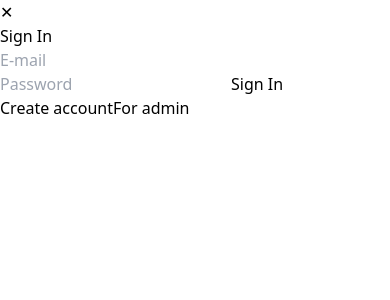
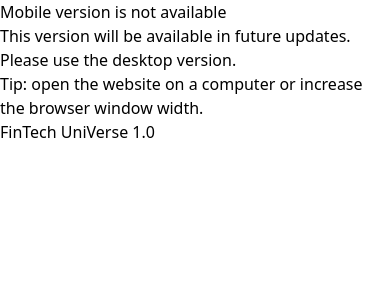
Before and after one commit to FintechT1-0/FRont-end_Ivan, a React (Vite) app: page /login in a window 390 px wide. Shown: the top 300 px of the page. Built offline with nearby package versions, Linux system fonts and the light colour scheme.

Commit message:
заглушка для моб. версії

```diff
--- a/src/App.jsx
+++ b/src/App.jsx
@@ -2,6 +2,7 @@
 
 import Layout from "./components/Layout";
 import ProtectedRoute from "./components/ProtectedRoute";
+import DesktopOnly from "./components/DesktopOnly";
 
 // public pages
 import HomePage from "./pages/HomePage";
@@ -32,6 +33,7 @@
 
 export default function App() {
   return (
+    <DesktopOnly>
       <Routes>
         {/* ===== PUBLIC LAYOUT ===== */}
         <Route element={<Layout />}>
@@ -83,5 +85,6 @@
         {/* ===== FALLBACK ===== */}
         <Route path="*" element={<Navigate to="/" replace />} />
       </Routes>
+    </DesktopOnly>
   );
 }
--- /dev/null
+++ b/src/components/DesktopOnly.jsx
@@ -0,0 +1,48 @@
+import { useEffect, useMemo, useState } from "react";
+import { useLang } from "../context/LanguageContext";
+
+export default function DesktopOnly({ children, minWidth = 1024 }) {
+  const { lang } = useLang();
+  const ua = lang === "ua";
+
+  const t = useMemo(
+    () => ({
+      title: ua ? "Мобільна версія недоступна" : "Mobile version is not available",
+      text: ua
+        ? "Ця версія сайту буде доступна в подальших оновленнях. Перейдіть на десктоп-версію."
+        : "This version will be available in future updates. Please use the desktop version.",
+      hint: ua
+        ? "Порада: відкрий сайт на комп’ютері або збільши ширину вікна браузера."
+        : "Tip: open the website on a computer or increase the browser window width.",
+    }),
+    [ua]
+  );
+
+  const [isDesktop, setIsDesktop] = useState(() => {
+    if (typeof window === "undefined") return true;
+    return window.innerWidth >= minWidth;
+  });
+
+  useEffect(() => {
+    const onResize = () => setIsDesktop(window.innerWidth >= minWidth);
+    onResize();
+    window.addEventListener("resize", onResize);
+    return () => window.removeEventListener("resize", onResize);
+  }, [minWidth]);
+
+  if (isDesktop) return children;
+
+  return (
+    <div className="min-h-screen w-full bg-[#0D3C6A] flex items-center justify-center px-6">
+      <div className="max-w-[520px] w-full bg-white/10 border border-white/15 rounded-2xl p-8 text-white">
+        <div className="text-2xl font-semibold">{t.title}</div>
+        <div className="mt-4 text-white/85 leading-relaxed">{t.text}</div>
+        <div className="mt-6 text-sm text-white/70">{t.hint}</div>
+
+        <div className="mt-8 pt-6 border-t border-white/15 text-xs text-white/60">
+          FinTech UniVerse 1.0
+        </div>
+      </div>
+    </div>
+  );
+}
```
Lines whose indentation alone changed are shown as unchanged.
